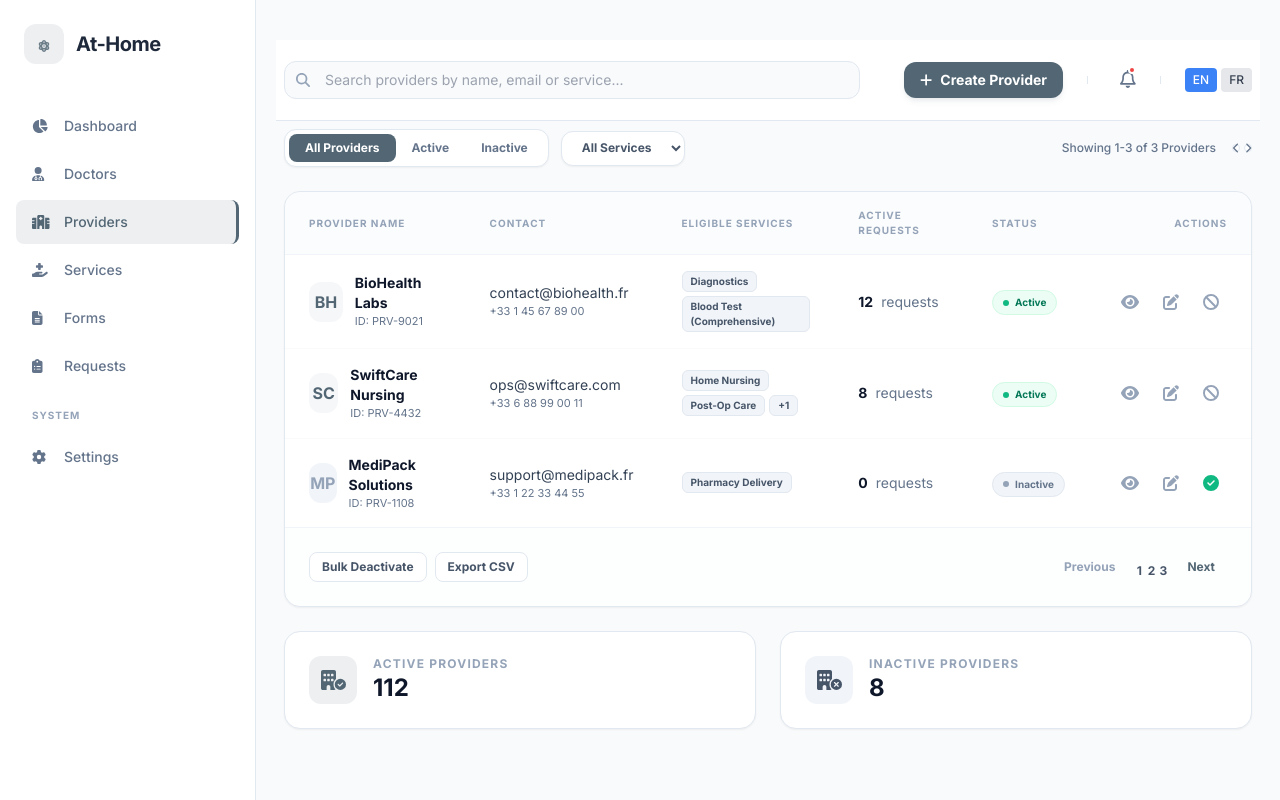
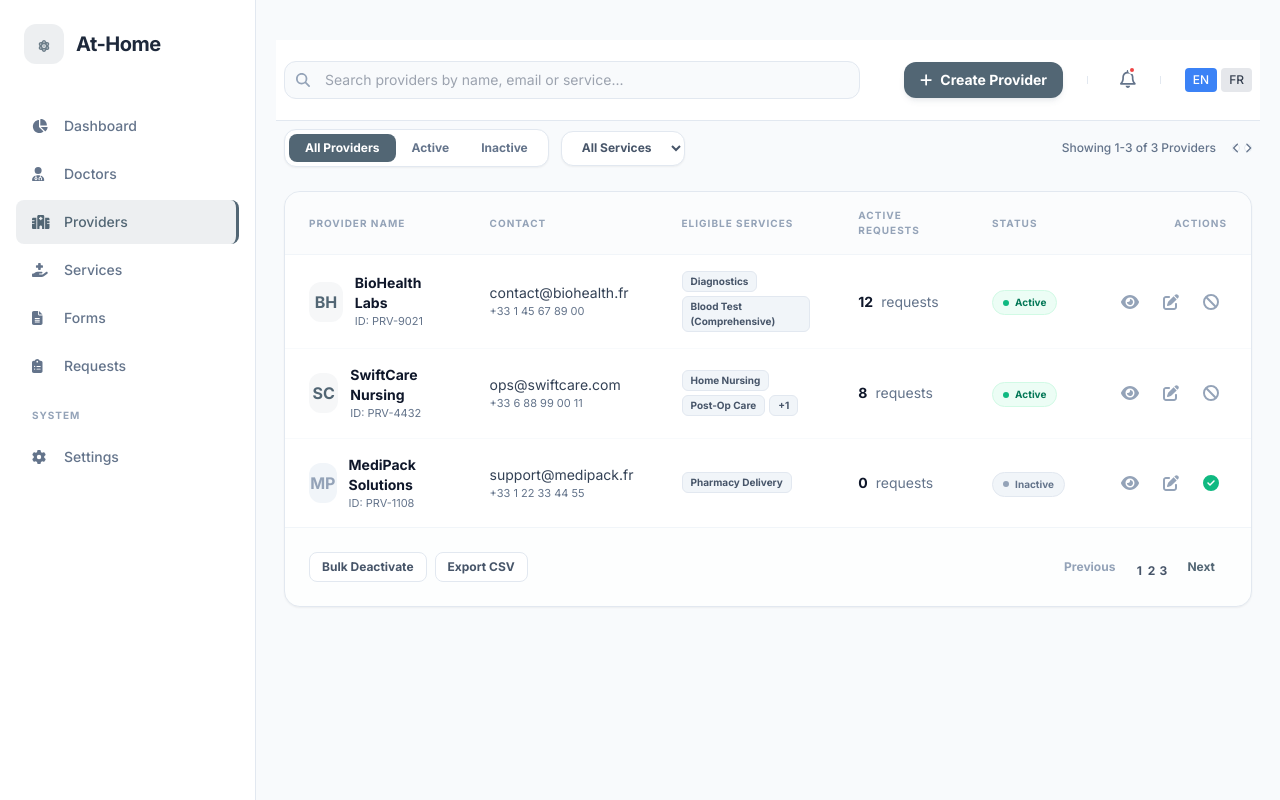
Before and after one commit to Mayuri2502/at-home-healthcare-admin-react, a React (Create React App) app: page /providers in a window 1280 px wide. Shown: the top 800 px of the page. Built offline with nearby package versions, Linux system fonts and the light colour scheme; sample sign-in values are in the browser's storage.

Commit message:
commented quick stats(active,inactive providers)cards from providers module

```diff
--- a/src/pages/providers/Providers.tsx
+++ b/src/pages/providers/Providers.tsx
@@ -377,7 +377,7 @@
           </section>
 
           {/* Quick Stats */}
-          <section className="grid grid-cols-1 md:grid-cols-2 gap-6">
+          {/* <section className="grid grid-cols-1 md:grid-cols-2 gap-6">
             <div className="bg-white p-6 rounded-2xl border border-slate-200 shadow-sm">
               <div className="flex items-center gap-4">
                 <div className="w-12 h-12 bg-primary/10 rounded-xl flex items-center justify-center text-primary">
@@ -404,7 +404,7 @@
                 </div>
               </div>
             </div>
-          </section>
+          </section> */}
         </div>
       </main>
 
```
